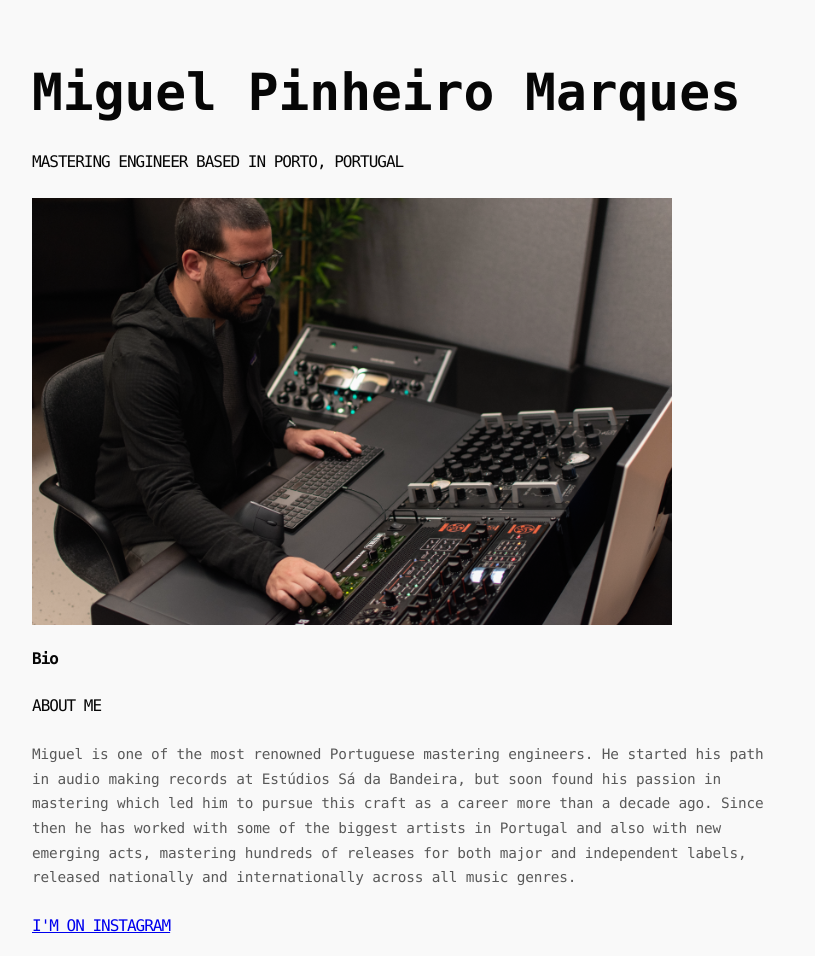
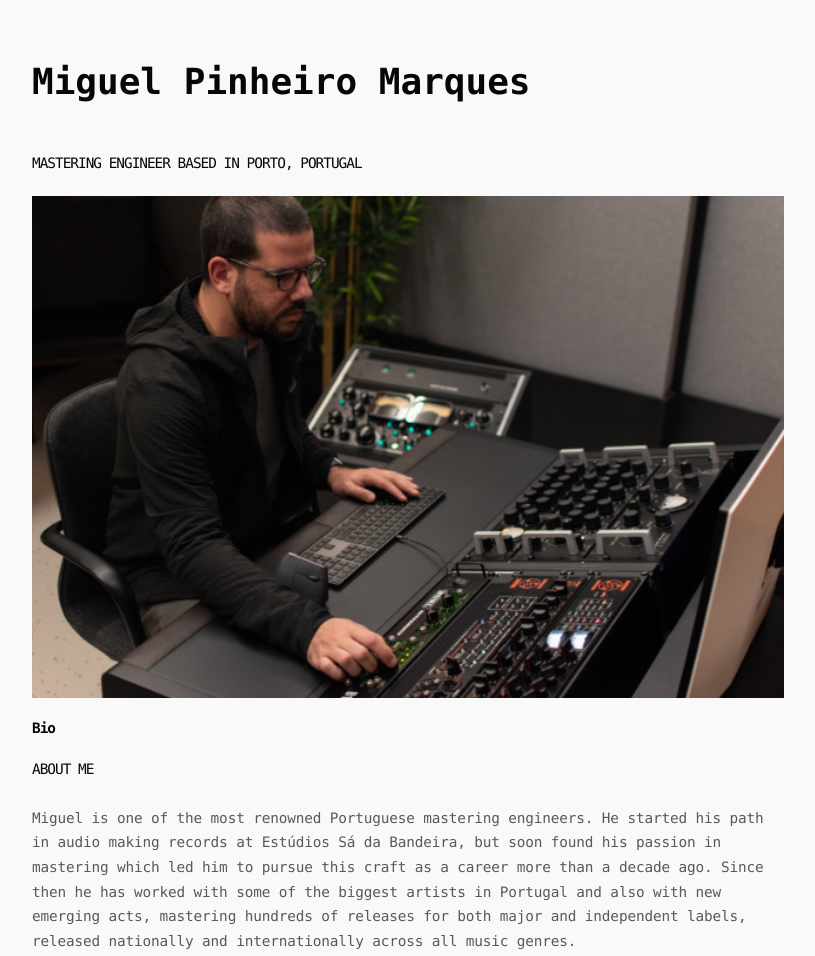
Before and after one commit to miguelpinheiromarques/home, a plain HTML site: page index.html in a window 1280 px wide. Shown: the top 956 px of the page, without its empty margins (232-1047 px from the left). Drawn offline with Linux system fonts and the light colour scheme.

Commit message:
Update index.html

```diff
--- a/index.html
+++ b/index.html
@@ -14,12 +14,12 @@
 		color: color-mix(in srgb, CanvasText, Canvas 2.5%);
 		font-family: var(--font-mono);
 		text-align: left;
+		font-size: clamp(0.9rem, 1.17rem + -0.348vw, 1.1rem);
 		padding: 0 10% 0 10%;
 		@media screen and (min-width: 64em) { padding: 0 20% 0 20%; }
 	  }
 	  a, a:visited{color:AccentColor}
 	  p {
-			font-size: 0.9em;
 			line-height: calc(1ex / 0.32);
 			margin: calc(1ex / 0.32) 0;
 			color: color-mix(in srgb, CanvasText, Canvas 35%);
@@ -37,7 +37,7 @@
 	  }
 
 	  h1 {
-		  font-size: 4vw;
+		  font-size: clamp(1.25rem, 0.902rem + 1.739vw, 2.25rem);
 		  line-height: calc(1ex / 0.42);
 		  margin: calc(1ex / 0.42) 0;
 	  }
@@ -62,7 +62,7 @@
 		  font-weight:300;
 	  }
 	  header{margin-top:60px;}
-	  img{max-width:100%;height:auto;object-fit: contain;}
+	  img{width:100%;max-width:100%;height:auto;object-fit: contain;}
 
 	  input{width:100%;height:30px;margin:4px 0 10px 0;background: color-mix(in srgb, Canvas, CanvasText 5%);border:0;outline:0}
 	  input::placeholder,textarea::placeholder {color: color-mix(in srgb, CanvasText, Canvas 65%);}
@@ -82,11 +82,11 @@
 	  .contact{border-top:1px solid;border-bottom:1px solid;padding-bottom:40px;margin-top:40px}
 
 	  header h1 {
-		overflow: hidden; /* Ensures the content is not revealed until the animation */
-		border-right: .15em solid AccentColor; /* The typwriter cursor */
-		white-space: nowrap; /* Keeps the content on a single line */
-		margin: 0 auto; /* Gives that scrolling effect as the typing happens */
-		letter-spacing: 0; /* Adjust as needed */
+		overflow: hidden;
+		border-right: .15em solid AccentColor;
+		white-space: nowrap;
+
+		letter-spacing: 0;
 		animation:
 		  typing 3.5s steps(40, end),
 		  blink-caret .75s step-end infinite;
```
